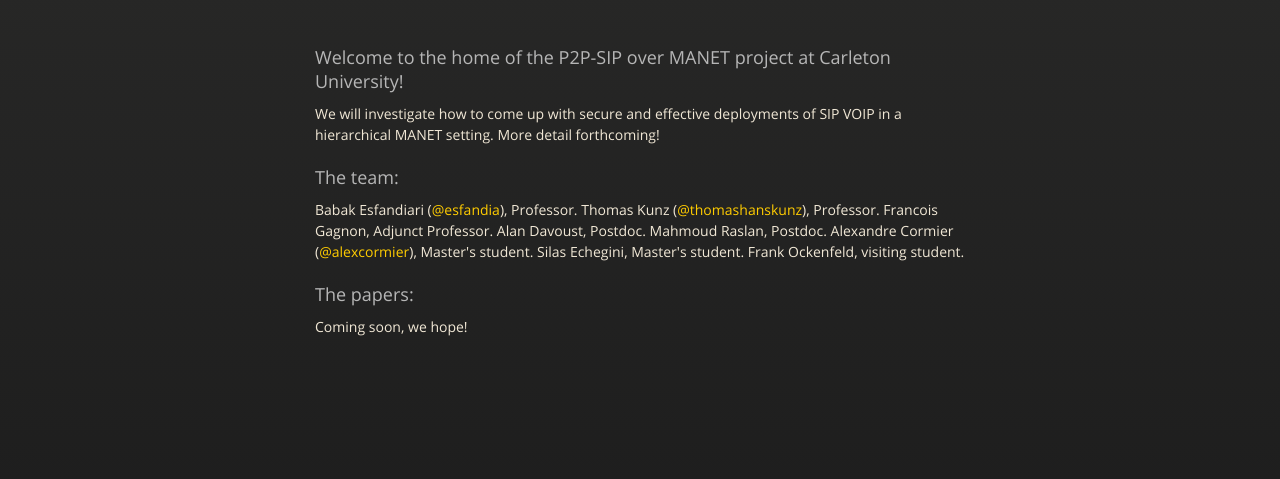
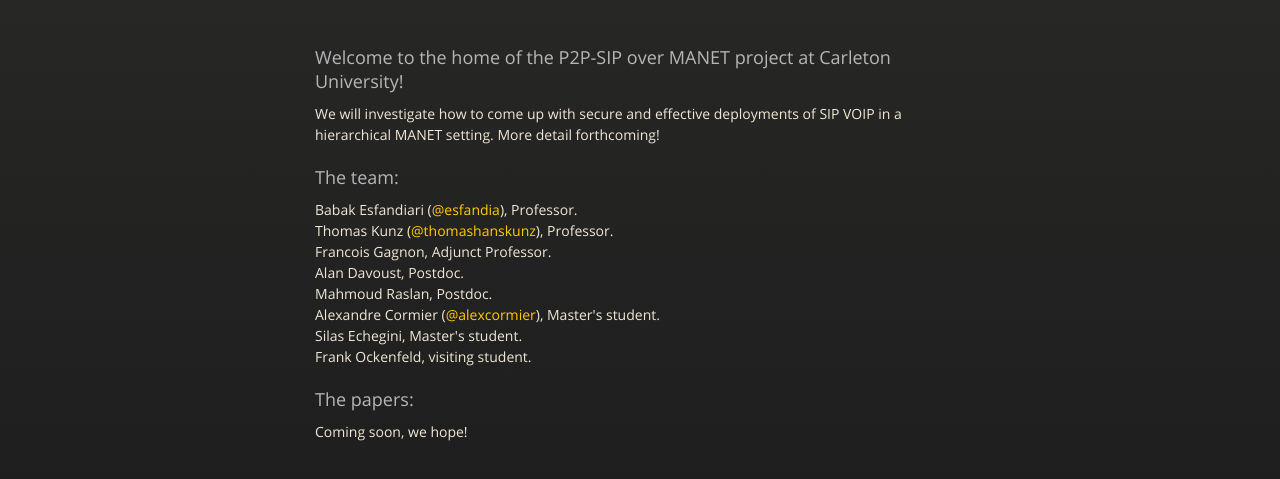
Before and after one commit to NMAI-lab/MANETSIP, a plain HTML site: page index.html in a window 1280 px wide. Shown: the part 189-668 px from the top of the page. Drawn offline with nearby package versions, Linux system fonts and the light colour scheme.

```diff
--- a/index.html
+++ b/index.html
@@ -46,14 +46,14 @@
 <h3>
 <a id="the-team" class="anchor" href="#the-team" aria-hidden="true"><span aria-hidden="true" class="octicon octicon-link"></span></a>The team:</h3>
 
-<p>Babak Esfandiari (<a href="https://github.com/esfandia" class="user-mention">@esfandia</a>), Professor.
-Thomas Kunz (<a href="https://github.com/thomashanskunz" class="user-mention">@thomashanskunz</a>), Professor.
-Francois Gagnon, Adjunct Professor.
-Alan Davoust, Postdoc.
-Mahmoud Raslan, Postdoc.
-Alexandre Cormier (<a href="https://github.com/alexcormier" class="user-mention">@alexcormier</a>), Master's student.
-Silas Echegini, Master's student.
-Frank Ockenfeld, visiting student.</p>
+<p>Babak Esfandiari (<a href="https://github.com/esfandia" class="user-mention">@esfandia</a>), Professor.<br>
+Thomas Kunz (<a href="https://github.com/thomashanskunz" class="user-mention">@thomashanskunz</a>), Professor.<br>
+Francois Gagnon, Adjunct Professor.<br>
+Alan Davoust, Postdoc.<br>
+Mahmoud Raslan, Postdoc.<br>
+Alexandre Cormier (<a href="https://github.com/alexcormier" class="user-mention">@alexcormier</a>), Master's student.<br>
+Silas Echegini, Master's student.<br>
+Frank Ockenfeld, visiting student.  </p>
 
 <h3>
 <a id="the-papers" class="anchor" href="#the-papers" aria-hidden="true"><span aria-hidden="true" class="octicon octicon-link"></span></a>The papers:</h3>
--- a/params.json
+++ b/params.json
@@ -1,6 +1,6 @@
 {
   "name": "Manetsip",
   "tagline": "",
-  "body": "### Welcome to the home of the P2P-SIP over MANET project at Carleton University!\r\nWe will investigate how to come up with secure and effective deployments of SIP VOIP in a hierarchical MANET setting. More detail forthcoming!\r\n\r\n### The team:\r\nBabak Esfandiari (@esfandia), Professor.\r\nThomas Kunz (@thomashanskunz), Professor.\r\nFrancois Gagnon, Adjunct Professor.\r\nAlan Davoust, Postdoc.\r\nMahmoud Raslan, Postdoc.\r\nAlexandre Cormier (@alexcormier), Master's student.\r\nSilas Echegini, Master's student.\r\nFrank Ockenfeld, visiting student.\r\n\r\n### The papers:\r\nComing soon, we hope!\r\n",
+  "body": "### Welcome to the home of the P2P-SIP over MANET project at Carleton University!\r\nWe will investigate how to come up with secure and effective deployments of SIP VOIP in a hierarchical MANET setting. More detail forthcoming!\r\n\r\n### The team:\r\nBabak Esfandiari (@esfandia), Professor.  \r\nThomas Kunz (@thomashanskunz), Professor.  \r\nFrancois Gagnon, Adjunct Professor.  \r\nAlan Davoust, Postdoc.  \r\nMahmoud Raslan, Postdoc.  \r\nAlexandre Cormier (@alexcormier), Master's student.  \r\nSilas Echegini, Master's student.  \r\nFrank Ockenfeld, visiting student.  \r\n\r\n### The papers:\r\nComing soon, we hope!\r\n",
   "note": "Don't delete this file! It's used internally to help with page regeneration."
 }
```
